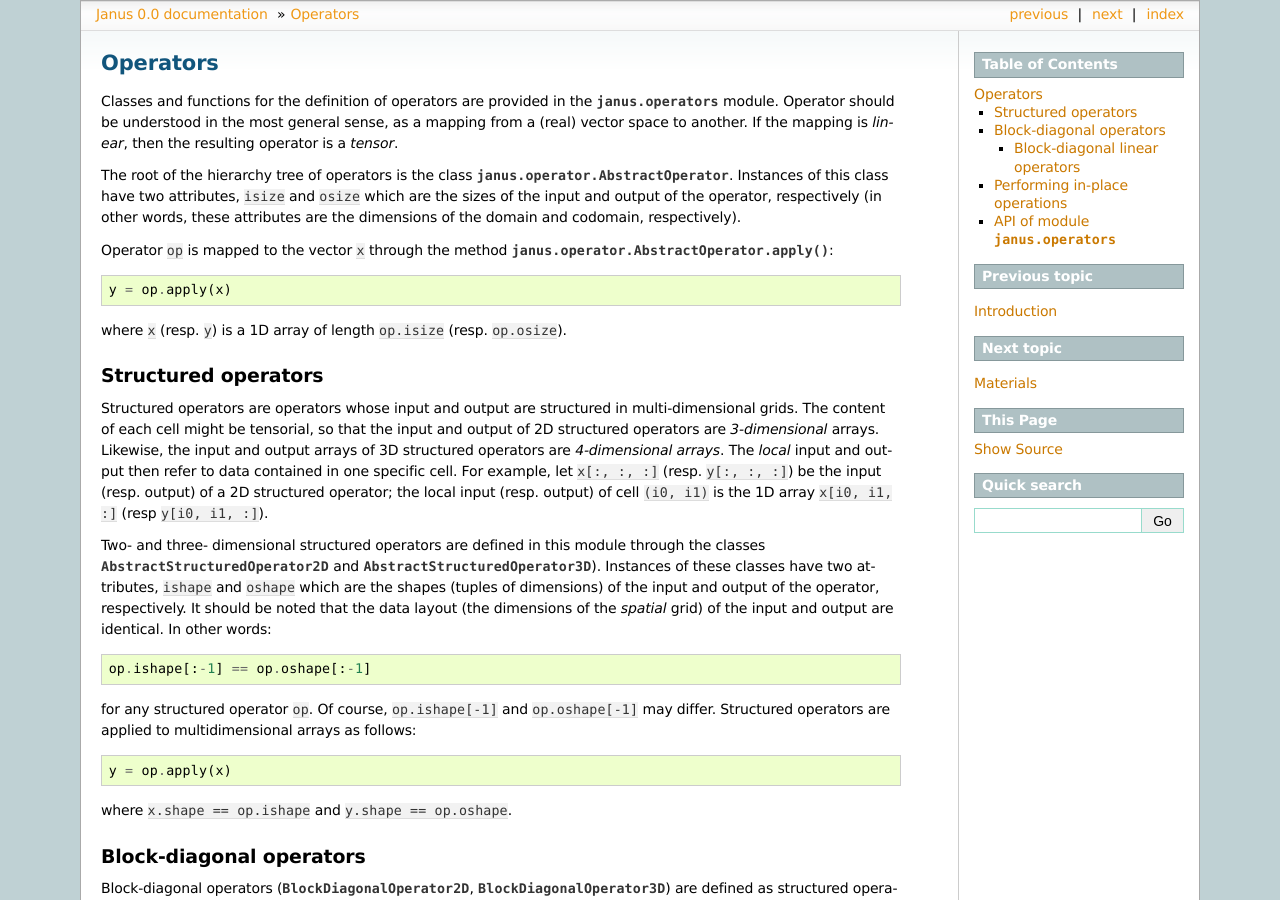
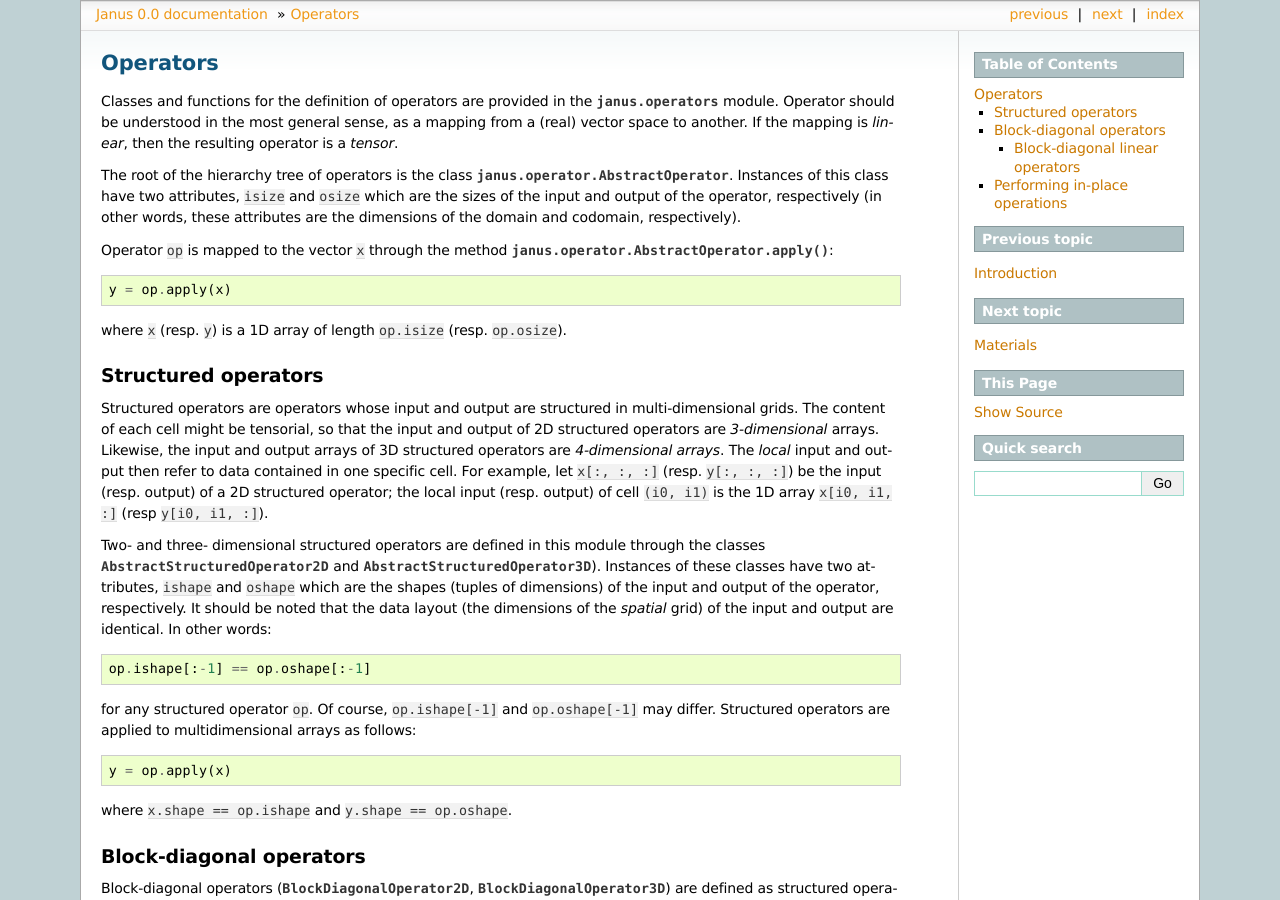
Before and after one commit to sbrisard/janus, a Sphinx documentation site: the page built from doc/operators.rst, in a window 1280 px wide and 900 px high. Built offline with Sphinx 7.4.7, drawn with Linux system fonts in a browser that asks for light colours; formulas are drawn with MathJax 3; some of the changed text lies outside the part shown.

Commit message:
Sphinx-doc: operators.rst no longer uses autodoc.

```diff
--- a/doc/operators.rst
+++ b/doc/operators.rst
@@ -127,9 +127,3 @@
 
 If relevant, the above also applies to the Cython method
 ``c_apply(x, y)``.
-
-API of module :mod:`janus.operators`
-====================================
-
-.. automodule:: janus.operators
-    :members:
```
